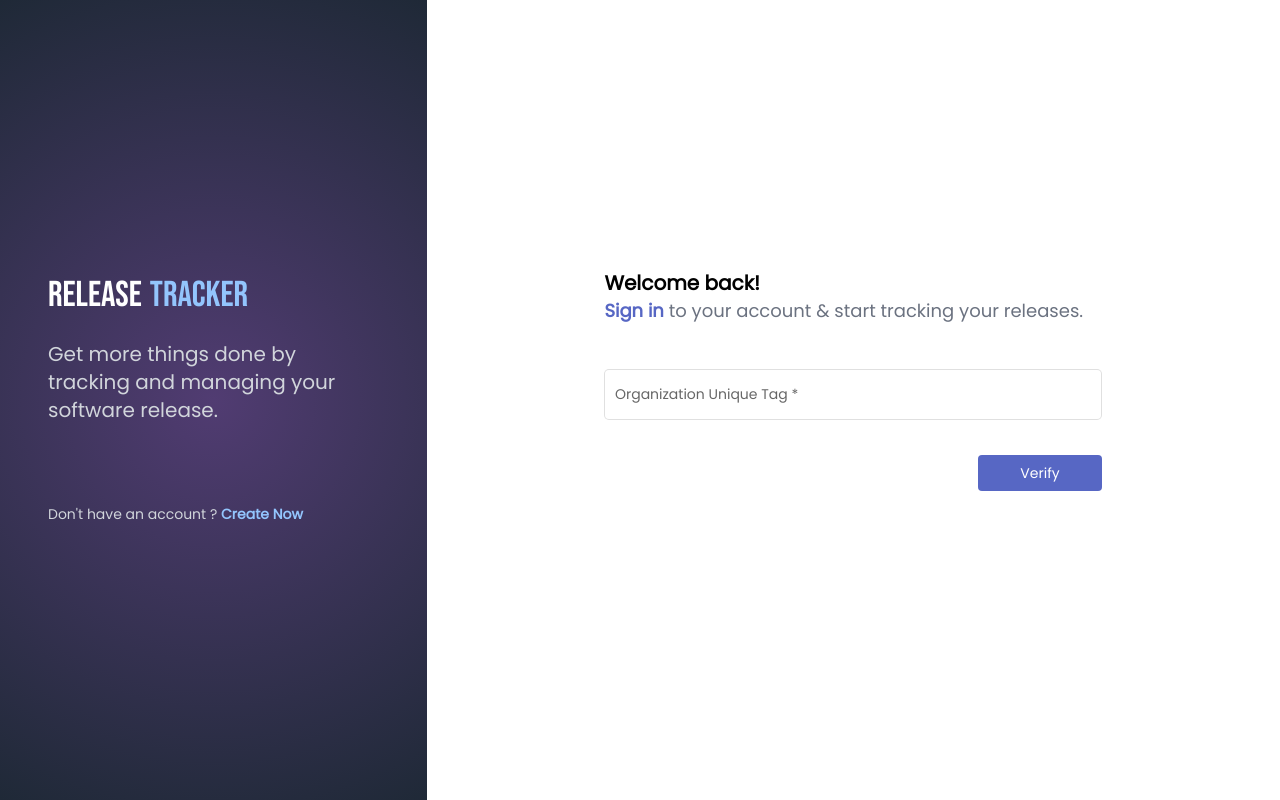
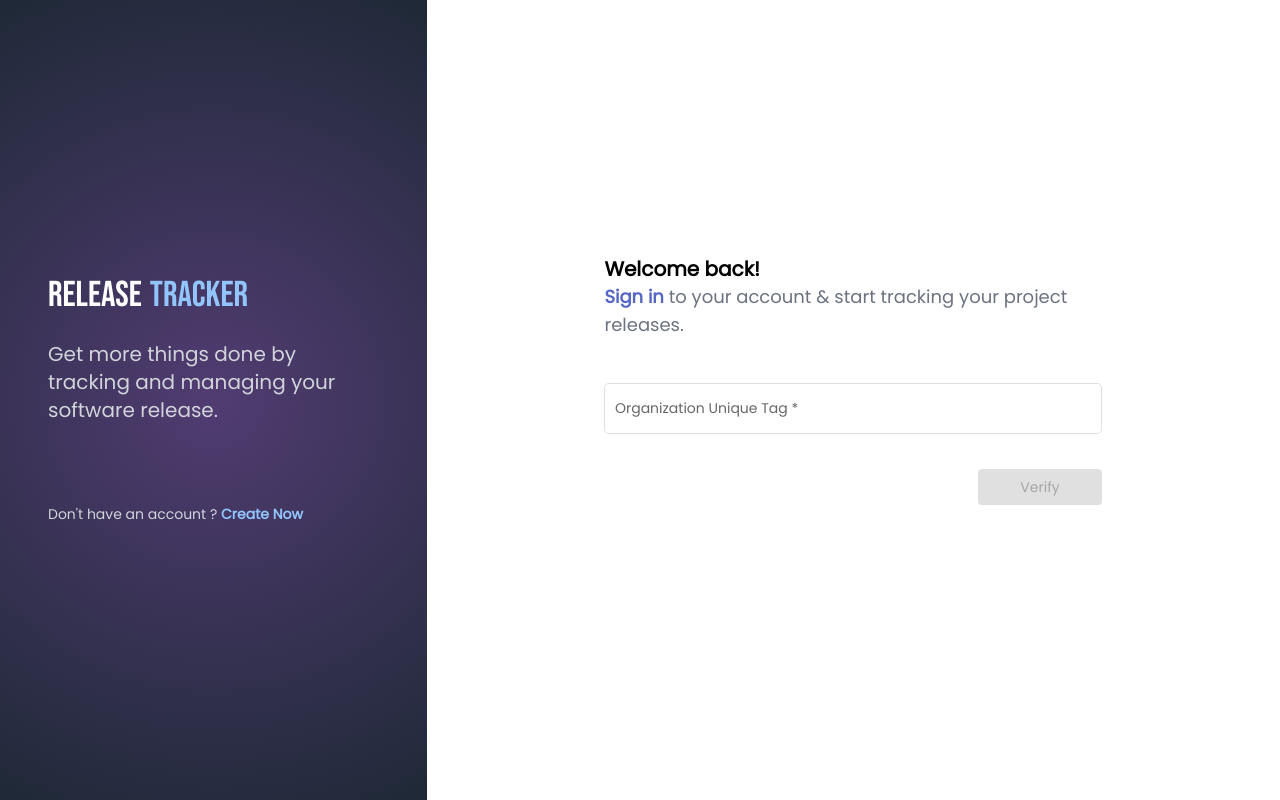
Before and after one commit to Saagii/release-tracker, an Angular app: page /login in a window 1280 px wide. Built offline with nearby package versions, Linux system fonts and the light colour scheme.

Commit message:
Bcrypt added to hash the passwords, Minor Modifications on sign in page, onboarding payload updated with hashed password.

```diff
--- a/package.json
+++ b/package.json
@@ -21,6 +21,7 @@
     "@angular/platform-browser": "~11.2.3",
     "@angular/platform-browser-dynamic": "~11.2.3",
     "@angular/router": "~11.2.3",
+    "bcryptjs": "^2.4.3",
     "rxjs": "~6.6.0",
     "tslib": "^2.0.0",
     "zone.js": "~0.11.3"
@@ -29,6 +30,7 @@
     "@angular-devkit/build-angular": "~0.1102.2",
     "@angular/cli": "~11.2.2",
     "@angular/compiler-cli": "~11.2.3",
+    "@types/bcryptjs": "^2.4.2",
     "@types/jasmine": "~3.6.0",
     "@types/node": "^12.11.1",
     "codelyzer": "^6.0.0",
--- a/src/app/modules/auth/components/onboarding/onboarding.component.ts
+++ b/src/app/modules/auth/components/onboarding/onboarding.component.ts
@@ -4,6 +4,8 @@ import { AuthService } from '../../services/auth.service';
 import { verifyAndCreateAccount } from '../../model/verifyAndAccountCreation.model';
 import { AccountVerificationResponse } from '../../model/accountCreationResponse.model';
 import { Router } from '@angular/router';
+import * as bcrypt from 'bcryptjs';
+import { environment } from 'src/environments/environment';
 
 @Component({
   selector: 'app-onboarding',
@@ -88,7 +90,7 @@ export class OnboardingComponent implements OnInit {
   /*
     Verfiy and Create Account Method
   */
-  verifyAndCreateAccount(): void {
+  async verifyAndCreateAccount() {
     console.log('Account Created...');
 
     this.accountVerificationLoader = true;
@@ -102,11 +104,13 @@ export class OnboardingComponent implements OnInit {
           firstName: this.adminInfoForm.get('firstName')?.value,
           lastName: this.adminInfoForm.get('lastName')?.value,
           email: this.adminInfoForm.get('email')?.value,
-          password: this.adminInfoForm.get('password')?.value,
+          password: await this.encryptPassword(this.adminInfoForm.get('password')?.value),
           verificationCode: this.verificationForm.get('verificationCode')?.value
         }
       ]
     }
+
+    console.log(tenantCreationPayload);
 
     this.authService.verifyAndCreateTenant(tenantCreationPayload).subscribe((response: AccountVerificationResponse) => {
       console.log(response);
@@ -125,6 +129,14 @@ export class OnboardingComponent implements OnInit {
 
 
   /*
+    Encrypt password.
+  */
+  encryptPassword(password: string): any {
+    return bcrypt.hash(password, environment.bcryptSaltRounds);
+  }
+
+
+  /*
     Onboarding to Dashboard navigation timer.
   */
   onboardingNavigationTimer(): any {
--- a/src/app/modules/auth/components/sign-in/sign-in.component.html
+++ b/src/app/modules/auth/components/sign-in/sign-in.component.html
@@ -3,25 +3,29 @@
     <!-- Title -->
     <div class="w-7/12">
         <div class="w-full font-bold text-xl">Welcome back!</div>
-        <div class="w-full text-gray-500 text-lg"><span class="text-blue-500 font-bold">Sign in</span> to your account & start tracking your releases.</div>
+        <div class="w-full text-gray-500 text-lg"><span class="text-blue-500 font-bold">Sign in</span> to your account & start tracking your project releases.</div>
     </div>
 
     <!-- Org Search Form -->
-    <div class="w-7/12 flex justify-center my-10" *ngIf="!isUniqueTagVerified">
+    <div class="w-7/12 flex flex-wrap justify-center my-10" *ngIf="!isUniqueTagVerified">
         <!-- Org Search Form -->
         <form [formGroup]="orgSearchForm" class="w-full flex flex-wrap justify-center">
             <!-- Organization -->
             <mat-form-field class="w-full" appearance="outline">
                 <mat-label>Organization Unique Tag</mat-label>
                 <input class=" bg-gray-500" type="text" matInput placeholder="Enter your Organization Unique Tag" formControlName="orgUniqueTag">
-                <mat-error>Organization Unique Tag is <strong>Required!</strong></mat-error>
+                <mat-error>{{isUniqueTagVerifiedText}}</mat-error>
             </mat-form-field>
+        </form>
 
-            <!-- Org Search Button -->
-            <div class="w-full flex justify-end mt-3">
-                <button mat-flat-button class="w-3/12" color="primary" (click)="verifyUniqueTag()">Verify</button>
+        <!-- Org Search Button -->
+        <div class="w-full flex justify-end mt-3">
+            <button mat-flat-button class="w-3/12" color="primary" [disabled]="orgSearchForm.invalid" (click)="verifyUniqueTag()" *ngIf="!orgUniqueTagVerificationLoader">Verify</button>
+            <div class="flex items-center" *ngIf="orgUniqueTagVerificationLoader">
+                <mat-spinner [diameter]="20"></mat-spinner>
+                <span class="ml-2">Verfiying ...</span>
             </div>
-        </form>
+        </div>
     </div>
 
     <!-- Sign In Form -->
@@ -46,7 +50,7 @@
 
             <!-- Sign In Button -->
             <div class="w-full flex justify-end mt-3">
-                <button mat-flat-button class="w-full" color="primary">Sign In</button>
+                <button mat-flat-button class="w-full" color="primary" [disabled]="signinForm.invalid">Sign In</button>
             </div>
         </form>
     </div>
--- a/src/app/modules/auth/components/sign-in/sign-in.component.ts
+++ b/src/app/modules/auth/components/sign-in/sign-in.component.ts
@@ -12,7 +12,9 @@ export class SignInComponent implements OnInit {
   orgSearchForm: FormGroup;
   hideLoginPassword: boolean = true;
   isUniqueTagVerified: boolean = false
+  orgUniqueTagVerificationLoader: boolean = false;
   isRegisterFormEnabled: string = 'sign-in';
+  isUniqueTagVerifiedText: string = 'Required!!';
 
   constructor(
     private fb: FormBuilder,
@@ -26,7 +28,7 @@ export class SignInComponent implements OnInit {
 
       // Prepare Org Search Form
       this.orgSearchForm = this.fb.group({
-        orgUniqueTag: [null, [Validators.required, Validators.email]]
+        orgUniqueTag: ['', [Validators.required]]
       });
   }
 
@@ -44,13 +46,39 @@ export class SignInComponent implements OnInit {
 
 
   /*
+    Validate Form
+  */
+  validateFormStatus(formType: string): boolean {
+    if(formType === 'orgUniqueTagForm' ) {
+      return this.orgSearchForm.get('orgUniqueTag')?.value !== '' ? false : true;
+    } else {
+      return this.signinForm.valid;
+    }
+  }
+
+
+  /*
     Verify Unique Tag
   */
   verifyUniqueTag(): void {
+    this.orgUniqueTagVerificationLoader = true;
+    this.isUniqueTagVerifiedText = '';
+
+    this.orgSearchForm.disable();
     this.authService.verifyUniqueTag(this.orgSearchForm.get('orgUniqueTag')?.value).subscribe((response: any) => {
       console.log(response);
 
-      this.isUniqueTagVerified = response.tagExists;
+      this.orgSearchForm.enable();
+
+      setTimeout(() => {
+        this.orgUniqueTagVerificationLoader = false;
+
+        if(response.tagExists) {
+          this.isUniqueTagVerified = response.tagExists;
+        } else {
+          this.isUniqueTagVerifiedText = "Org. Unique Tag doesn't exist";
+        }
+      }, 2000);
     });
   }
 
--- a/src/environments/environment.ts
+++ b/src/environments/environment.ts
@@ -3,7 +3,8 @@
 // The list of file replacements can be found in `angular.json`.
 
 export const environment = {
-  production: false
+  production: false,
+  bcryptSaltRounds: 10
 };
 
 /*
```
Also changed, not shown: 1 other file (tests, documents, lock files or other folders).
